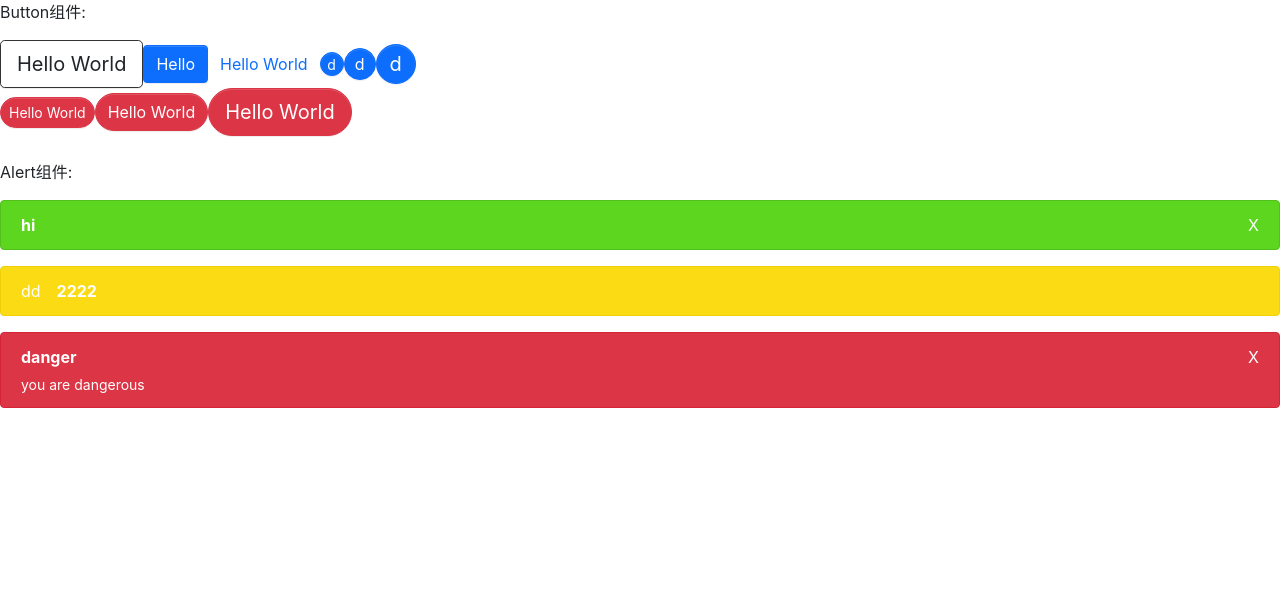
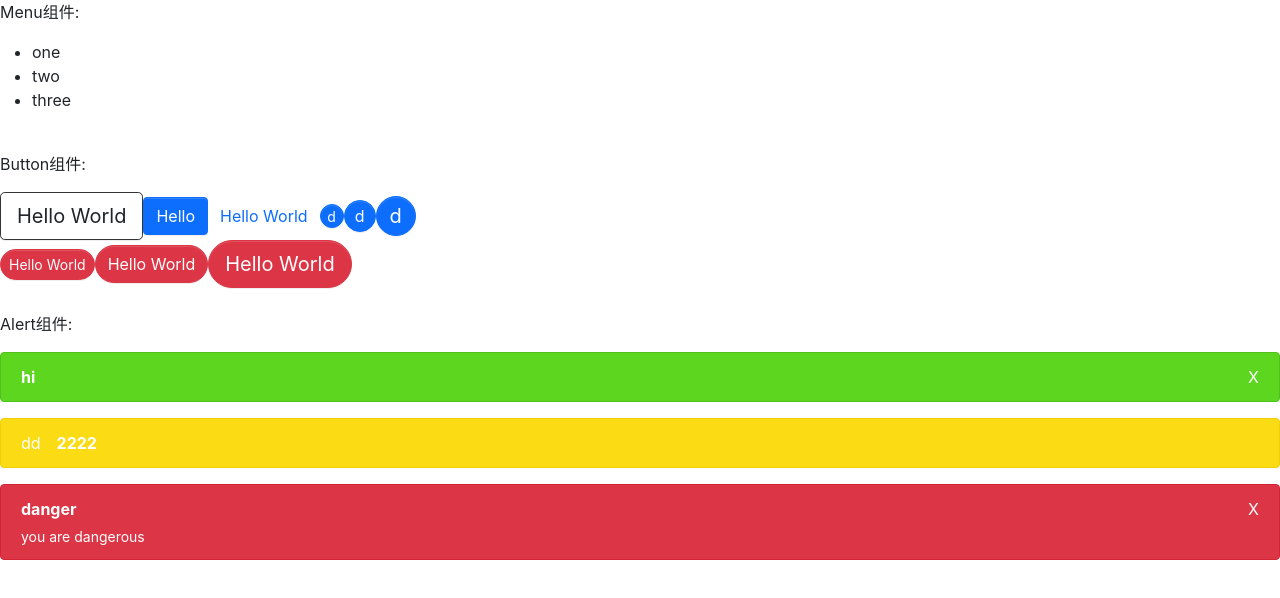
Before and after one commit to Tonyhew/t-ui, a React (Create React App) app: page / in a window 1280 px wide. Shown: the top 598 px of the page. Built offline with nearby package versions, Linux system fonts and the light colour scheme.

Commit message:
新增导航组件, 增加 alert 单元测试等

```diff
--- a/src/App.tsx
+++ b/src/App.tsx
@@ -1,11 +1,25 @@
 import React from 'react';
 import Button from './components/Button/button';
 import Alert from './components/Alert/alert';
+
+import Menu from './components/Menu/menu';
+import MenuItem from './components/Menu/menuItem';
 
 const App: React.FC = () => {
   return (
     <div className='App'>
       <header className='App-header'>
+
+        <p>Menu组件: </p>
+
+        <Menu defaultIndex={0} onSelect={(index) => console.log(index)}>
+          <MenuItem index={0}>one</MenuItem>
+          <MenuItem index={1} disabled>two</MenuItem>
+          <MenuItem index={2}>three</MenuItem>
+        </Menu>
+
+        <br />
+
         <p>Button组件: </p>
 
         <Button btnType={'default'} size={'large'}>
--- a/src/components/Alert/alert.tsx
+++ b/src/components/Alert/alert.tsx
@@ -4,13 +4,13 @@
 export type AlertType = 'success' | 'default' | 'danger' | 'warning'
 
 export interface IAlertProps {
-  title: string // 标题
-  description?: string // 描述
-  type?: AlertType
-  onClose?: React.MouseEventHandler<HTMLButtonElement>
-  closable?: boolean
-  className?: string
-  icon?: React.ReactNode
+  title: string; // 标题
+  description?: string; // 描述
+  type?: AlertType;
+  onClose?: React.MouseEventHandler<HTMLButtonElement>;
+  closable?: boolean;
+  className?: string;
+  icon?: React.ReactNode;
 }
 
 const Alert: React.FC<IAlertProps> = (props) => {
@@ -33,7 +33,7 @@
   }
 
   return !hide ? (
-    <div className={classes}>
+    <div className={classes} data-testid='tui-alert'>
       {icon && <span className='tui-alert-icon'>{icon}</span>}
       <span className={titleClass}>{title}</span>
       {description && <p className='tui-alert-desc'>{description}</p>}
--- a/src/components/Button/button.tsx
+++ b/src/components/Button/button.tsx
@@ -17,11 +17,11 @@
   size?: ButtonSize,
   // 设置按钮类型
   btnType?: ButtonType,
-  children: React.ReactNode,
   // 按钮的 btnType 为 link 时所能调用的属性
   href?: string,
   // 设置按钮形状
   shape?: ButtonShape,
+  children: React.ReactNode,
 }
 
 type NativeButtonProps = BaseButtonProps & React.ButtonHTMLAttributes<HTMLElement>
--- /dev/null
+++ b/src/components/Menu/menu.tsx
@@ -0,0 +1,61 @@
+import React, { createContext, useState } from 'react'
+import classNames from 'classnames'
+
+type MenuMode = 'horizontal' | 'vertical';
+type SelectCallback = (selectedIndex: number) => void
+
+export interface IMenuProps {
+  className?: string;
+  mode?: MenuMode;
+  defaultIndex?: number;
+  style?: React.CSSProperties;
+  onSelect?: SelectCallback;
+  children?: React.ReactNode;
+}
+
+interface IMenuContext {
+  index: number;
+  onSelect?: SelectCallback;
+}
+
+export const MenuContext = createContext<IMenuContext>({ index: 0 })
+
+const Menu: React.FC<IMenuProps> = (props) => {
+  const { className, mode, defaultIndex, style, onSelect, children } = props
+
+  const [activeIndex, setActiveIndex] = useState(defaultIndex)
+
+  const classes = classNames('tui-menu', className, {
+    'menu-vertical': mode === 'vertical',
+  })
+
+  const handleClick = (index: number) => {
+    setActiveIndex(index)
+    if (onSelect) {
+      onSelect(index)
+    }
+  }
+
+  const passedContext: IMenuContext = {
+    index: activeIndex ? activeIndex : 0,
+    onSelect: handleClick
+  }
+
+  return (
+    <ul
+      className={classes}
+      style={style}
+    >
+      <MenuContext.Provider value={passedContext}>
+        {children}
+      </MenuContext.Provider>
+    </ul>
+  )
+}
+
+Menu.defaultProps = {
+  defaultIndex: 0,
+  mode: 'horizontal',
+}
+
+export default Menu
--- /dev/null
+++ b/src/components/Menu/menuItem.tsx
@@ -0,0 +1,35 @@
+import React, { useContext } from "react";
+import classNames from "classnames";
+import { MenuContext } from './menu'
+
+export interface IMenuItem {
+  index: number;
+  style?: React.CSSProperties;
+  className?: string;
+  disabled?: boolean;
+  children?: React.ReactNode;
+}
+
+const MenuItem: React.FC<IMenuItem> = (props) => {
+  const { className, style, disabled, index, children } = props
+  const context = useContext(MenuContext)
+
+  const classes = classNames('menu-item', className, {
+    'is-disabled': disabled,
+    'is-active': context.index === index
+  })
+
+  const handleClick = () => {
+    if (context.onSelect && !disabled) {
+      context.onSelect(index)
+    }
+  }
+
+  return (
+    <li className={classes} style={style} onClick={handleClick}>
+      {children}
+    </li>
+  )
+}
+
+export default MenuItem;
```
Also changed, not shown: 2 other files (tests, documents, lock files or other folders).
